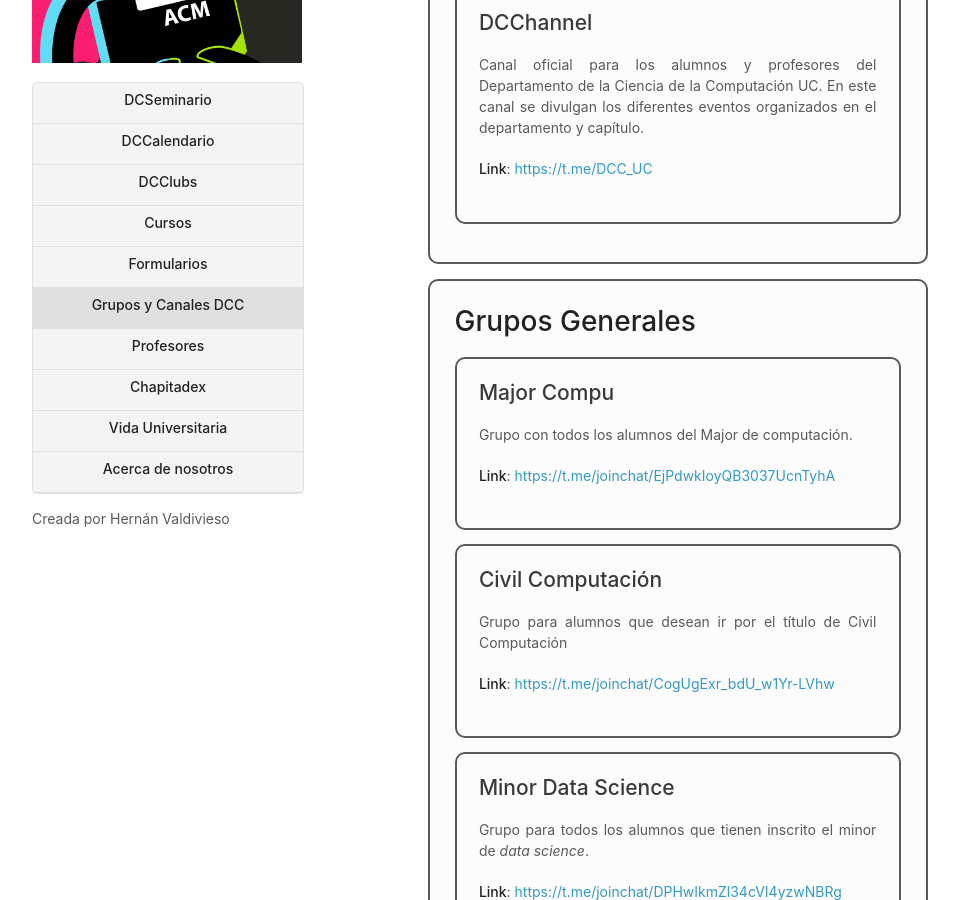
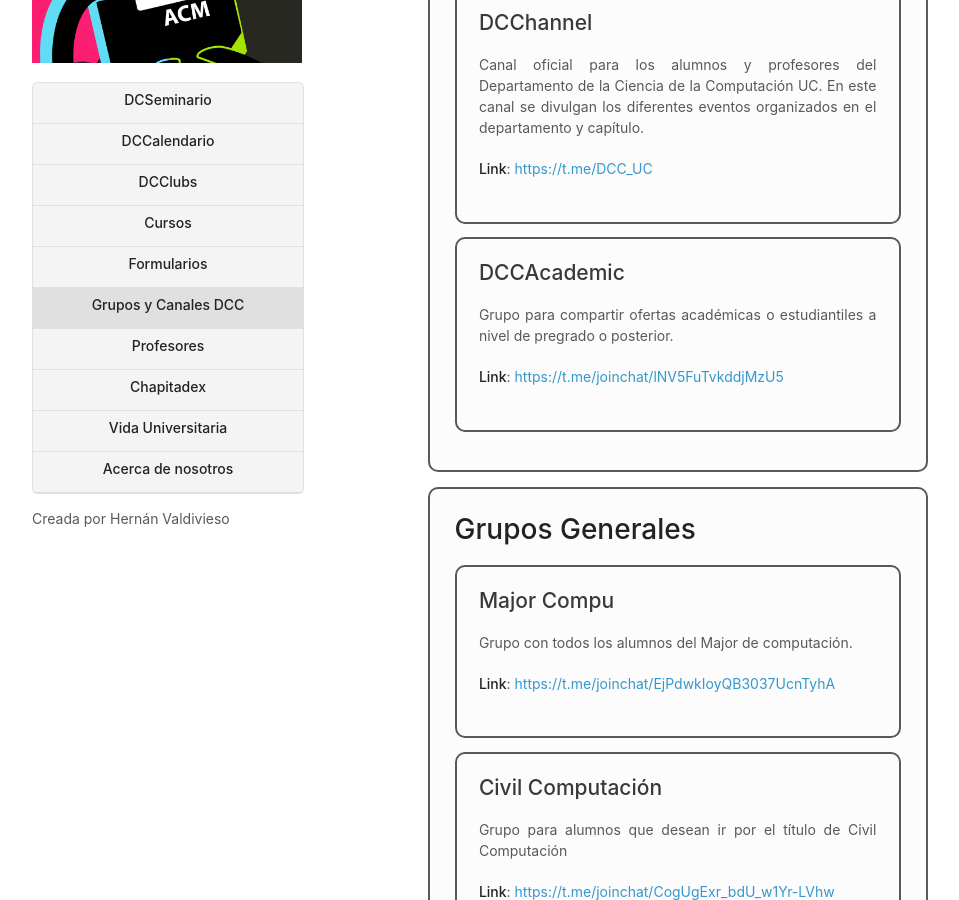
Before and after one commit to capitulo-acm-puc/capitulo-acm-puc.github.io, a Jekyll site: the page built from 6-grupos_y_canales.md, in a window 1280 px wide and 900 px high, scrolled down 357 px. Shown: the whole window, without its empty margins (178-1137 px from the left). Built offline with Jekyll 4.4.1, drawn with Linux system fonts in a browser that asks for light colours.

Commit message:
Update 6-grupos_y_canales.md

```diff
--- a/6-grupos_y_canales.md
+++ b/6-grupos_y_canales.md
@@ -22,6 +22,13 @@ Interesado en participar o saber más del capítulo? Uneté a nuestro chat!
 Canal oficial para los alumnos y profesores del Departamento de la Ciencia de la Computación UC. En este canal se divulgan los diferentes eventos organizados en el departamento y capítulo.
 
 **Link**: [https://t.me/DCC_UC](https://t.me/DCC_UC)
+</div>
+
+<div class="grupo">
+## DCCAcademic
+Grupo para compartir ofertas académicas o estudiantiles a nivel de pregrado o posterior.
+
+**Link**: [https://t.me/joinchat/lNV5FuTvkddjMzU5](https://t.me/joinchat/lNV5FuTvkddjMzU5)
 </div>
 
 </div>
```
